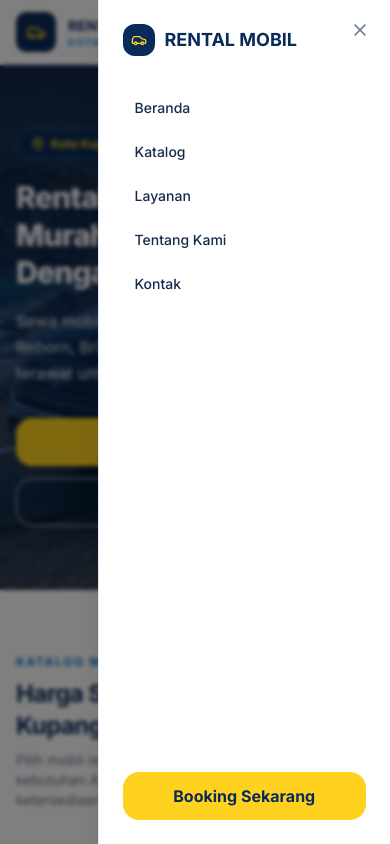
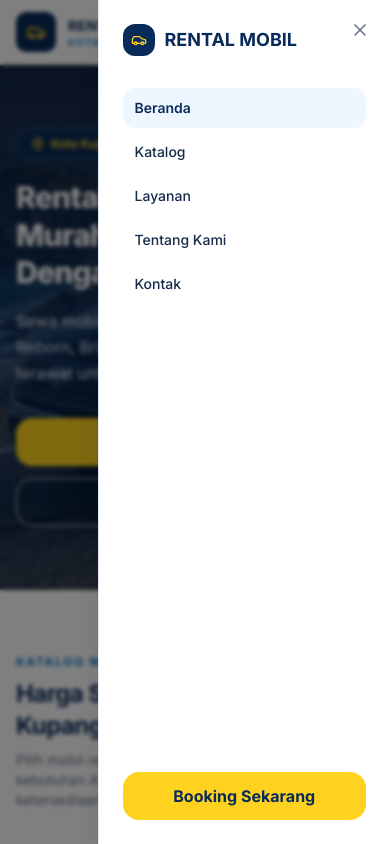
Before and after one commit to legacyditt/kupang-car-rent, a React (Vite) app in the folder frontend/: page / in a window 390 px wide. Both pictures are taken after a click on the button 356 px from the left and 32 px from the top of the page. Shown: the top 844 px of the page. Built offline with nearby package versions, Linux system fonts and the light colour scheme.

Commit message:
fix(navbar): highlight active section on click and scroll

```diff
--- a/frontend/src/components/layout/Navbar.tsx
+++ b/frontend/src/components/layout/Navbar.tsx
@@ -1,3 +1,4 @@
+import { useEffect, useState } from "react";
 import { Car, Menu } from "lucide-react";
 import { Button } from "@/components/ui/button";
 import {
@@ -11,6 +12,26 @@ import { NAV_LINKS } from "@/lib/constants";
 import { buildWhatsAppUrl } from "@/lib/whatsapp";
 
 export function Navbar() {
+  const [activeHref, setActiveHref] = useState<string>(NAV_LINKS[0].href);
+  useEffect(() => {
+    const sections = NAV_LINKS.map((link) =>
+      document.getElementById(link.href.slice(1)),
+    ).filter((el): el is HTMLElement => el !== null);
+    if (sections.length === 0) return;
+    const observer = new IntersectionObserver(
+      (entries) => {
+        for (const entry of entries) {
+          if (entry.isIntersecting) {
+            setActiveHref(`#${entry.target.id}`);
+          }
+        }
+      },
+      { rootMargin: "-80px 0px -60% 0px", threshold: 0 },
+    );
+    sections.forEach((sec) => observer.observe(sec));
+    return () => observer.disconnect();
+  }, []);
+
   return (
     <header className="sticky top-0 z-40 w-full border-b border-border bg-white/95 backdrop-blur-sm">
       <div className="mx-auto flex h-16 max-w-7xl items-center justify-between px-4 sm:px-6 lg:h-20 lg:px-8">
@@ -35,19 +56,23 @@ export function Navbar() {
           aria-label="Navigasi Utama"
           className="hidden items-center gap-8 md:flex"
         >
-          {NAV_LINKS.map((link, idx) => (
+          {NAV_LINKS.map((link) => {
+            const isActive = link.href === activeHref;
+            return (
               <a
                 key={link.href}
                 href={link.href}
+                onClick={() => setActiveHref(link.href)}
                 className={
-                idx === 0
+                  isActive
                     ? "relative py-1 text-sm font-semibold text-brand-navy after:absolute after:bottom-0 after:left-0 after:h-[3px] after:w-7 after:rounded-full after:bg-brand-yellow"
                     : "py-1 text-sm font-medium text-brand-muted transition-colors hover:text-brand-navy"
                 }
               >
                 {link.label}
               </a>
-          ))}
+            );
+          })}
         </nav>
 
         <div className="flex items-center gap-2">
@@ -83,16 +108,24 @@ export function Navbar() {
                 aria-label="Navigasi Mobile"
                 className="mt-4 flex flex-col gap-1"
               >
-                {NAV_LINKS.map((link) => (
+                                {NAV_LINKS.map((link) => {
+                  const isActive = link.href === activeHref;
+                  return (
                     <SheetClose asChild key={link.href}>
                       <a
                         href={link.href}
-                      className="rounded-lg px-3 py-2.5 text-sm font-medium text-brand-text transition-colors hover:bg-brand-light hover:text-brand-navy"
+                        onClick={() => setActiveHref(link.href)}
+                        className={
+                          isActive
+                            ? "rounded-lg bg-brand-light px-3 py-2.5 text-sm font-semibold text-brand-navy"
+                            : "rounded-lg px-3 py-2.5 text-sm font-medium text-brand-text transition-colors hover:bg-brand-light hover:text-brand-navy"
+                        }
                       >
                         {link.label}
                       </a>
                     </SheetClose>
-                ))}
+                  );
+                })}
               </nav>
               <div className="mt-auto pt-4">
                 <Button asChild variant="accent" className="w-full" size="lg">
```
Lines whose indentation alone changed are shown as unchanged.
